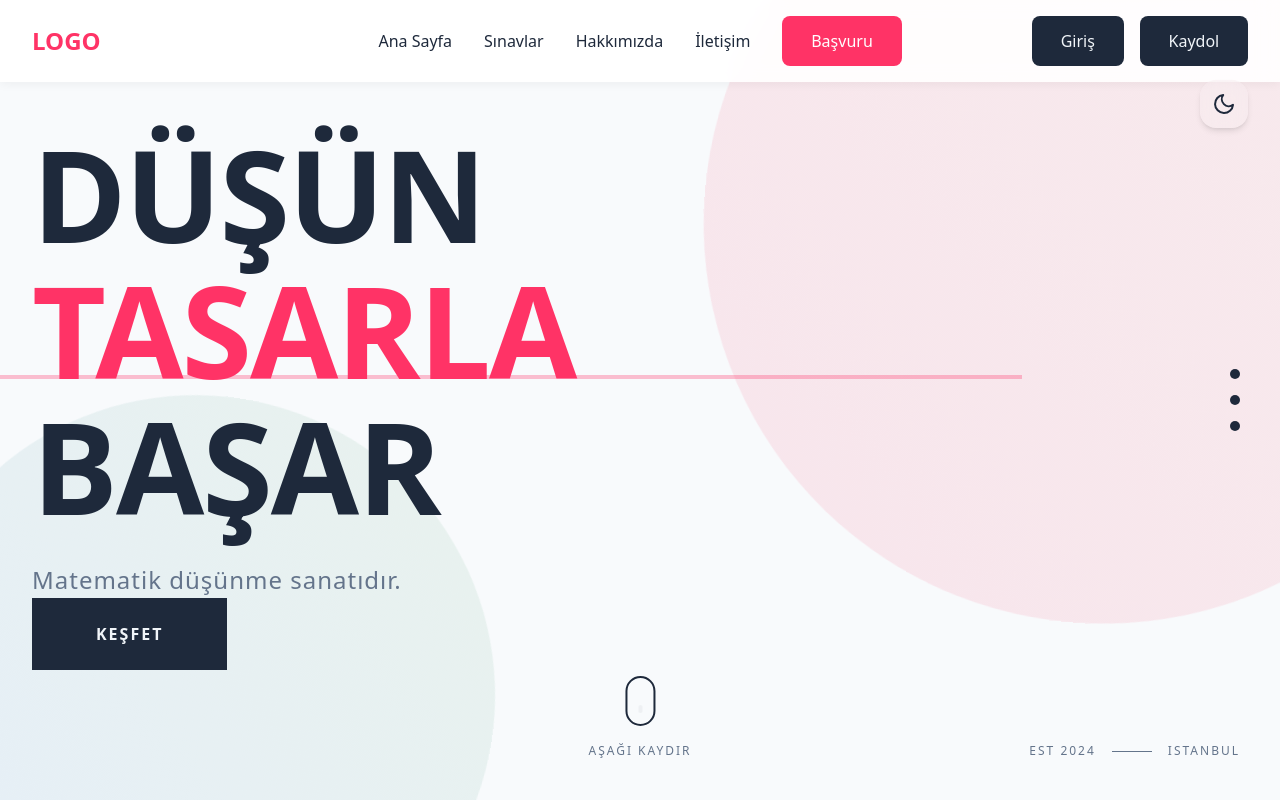
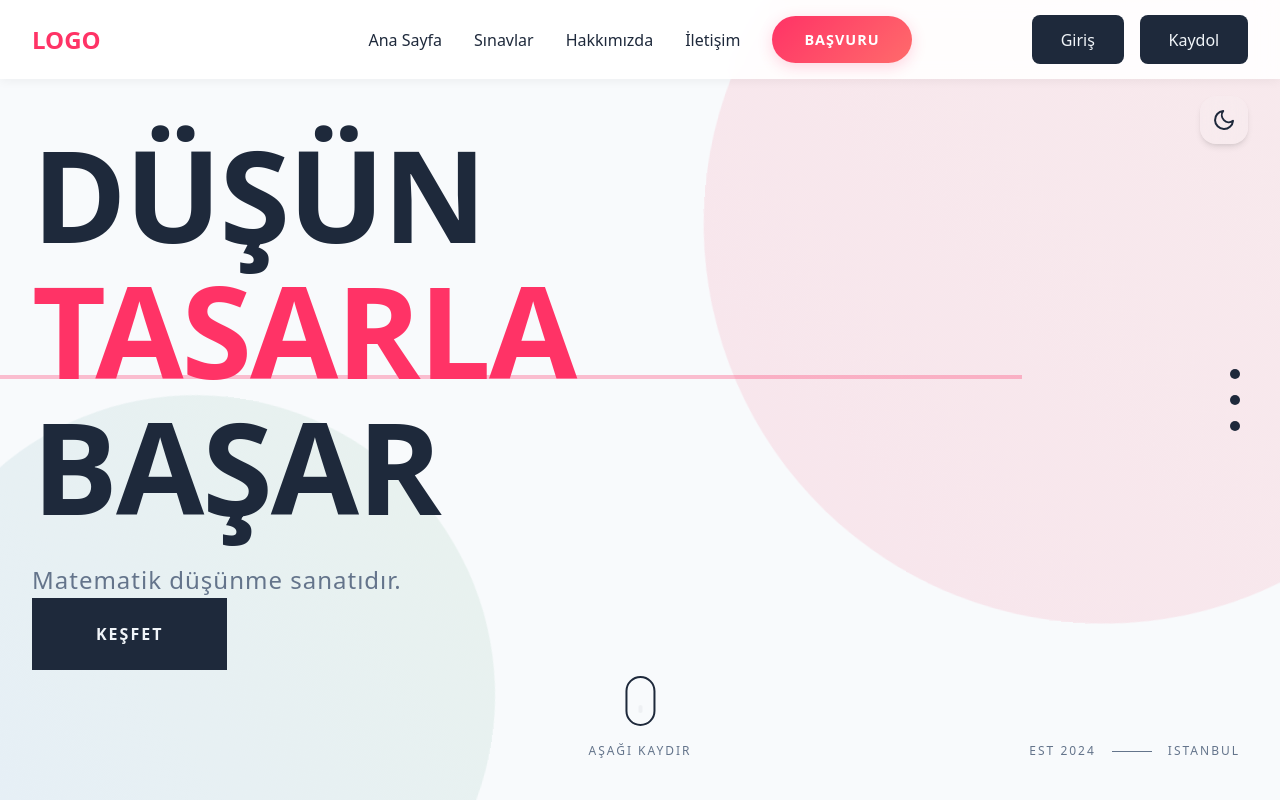
Before and after one commit to alifuatakbas/e-math-frontend, a Next.js app: page / in a window 1280 px wide. Shown: the top 800 px of the page. Built offline with nearby package versions, Linux system fonts and the light colour scheme.

Commit message:
NAVBAR UPDATE

```diff
--- a/app/styles/Hero.module.css
+++ b/app/styles/Hero.module.css
@@ -146,7 +146,7 @@
 /* Theme Toggle Button */
 .themeToggle {
   position: fixed;
-  top: 5rem;
+  top: 6rem;
   right: 2rem;
   width: 3rem;
   height: 3rem;
--- a/app/styles/Navbar.module.css
+++ b/app/styles/Navbar.module.css
@@ -65,20 +65,50 @@
 }
 
 .ctaButton {
-  background: #FF3366;
+  background: linear-gradient(135deg, #FF3366, #FF6B6B);
   color: white;
-  padding: 0.8rem 1.8rem;
+  padding: 0.8rem 2rem;
   border: none;
-  border-radius: 8px;
-  font-weight: 500;
+  border-radius: 50px; /* Daha yuvarlak */
+  font-weight: 600;
   cursor: pointer;
   transition: all 0.3s ease;
+  position: relative;
+  overflow: hidden;
+  box-shadow: 0 4px 15px rgba(255, 51, 102, 0.2);
+  text-transform: uppercase;
+  letter-spacing: 1px;
+  font-size: 0.9rem;
+}
+
+.ctaButton::before {
+  content: '';
+  position: absolute;
+  top: 0;
+  left: -100%;
+  width: 100%;
+  height: 100%;
+  background: linear-gradient(
+    120deg,
+    transparent,
+    rgba(255, 255, 255, 0.3),
+    transparent
+  );
+  transition: 0.5s;
 }
 
 .ctaButton:hover {
-  background: #E61B4D;
-  transform: translateY(-2px);
-  box-shadow: 0 4px 12px rgba(255, 51, 102, 0.25);
+  transform: translateY(-3px);
+  box-shadow: 0 6px 20px rgba(255, 51, 102, 0.3);
+}
+
+.ctaButton:hover::before {
+  left: 100%;
+}
+
+.darkMode .ctaButton {
+  background: linear-gradient(135deg, #FF3366, #FF6B6B);
+  /* Dark mode'da aynı kalabilir çünkü zaten dikkat çekici olması gerekiyor */
 }
 
 .authButtons {
@@ -392,6 +422,12 @@
     box-shadow: none;
     margin-top: 0.5rem;
   }
+
+  .ctaButton {
+    width: 100%;
+    text-align: center;
+    padding: 1rem 2rem;
+  }
 }
 
 @media (max-width: 480px) {
```
